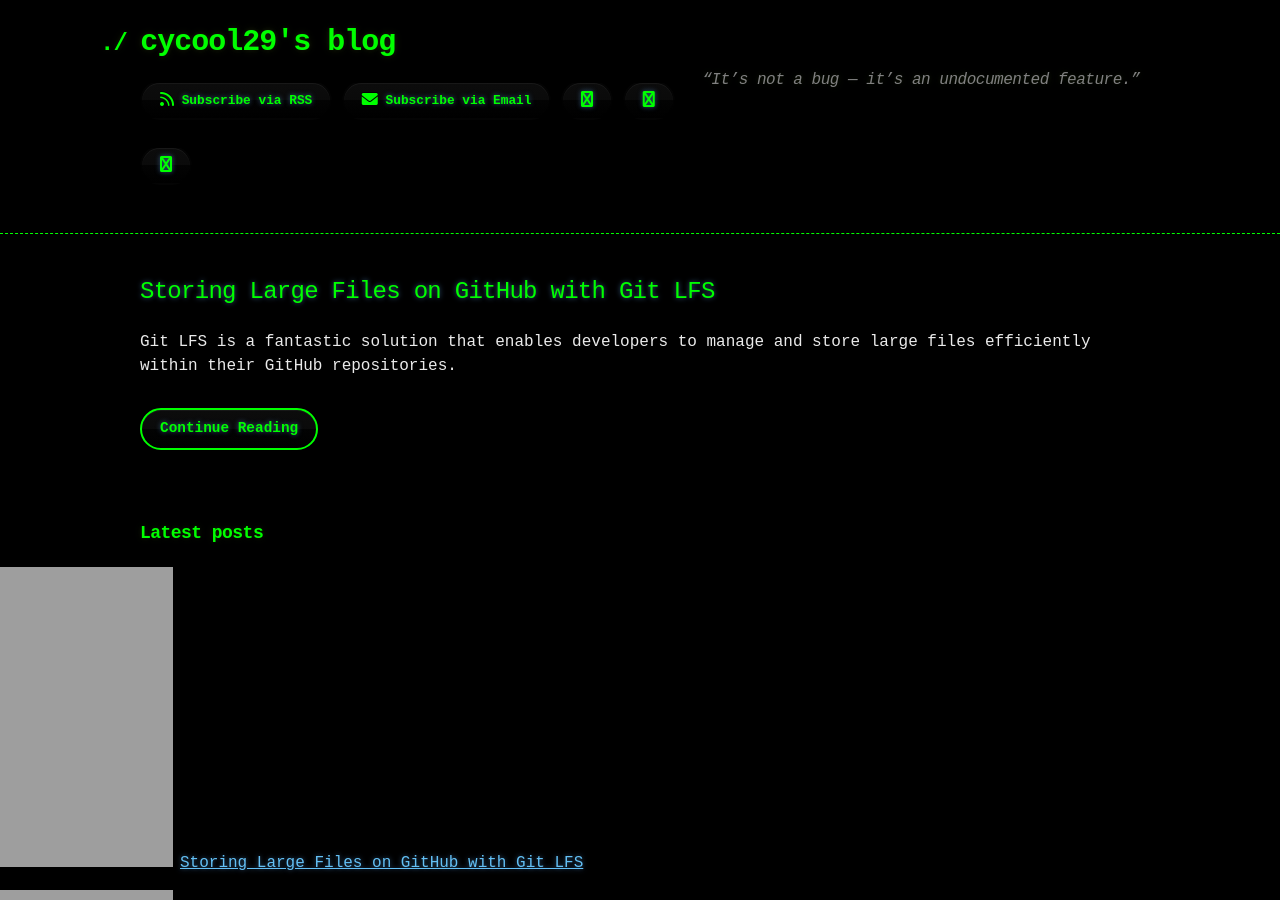
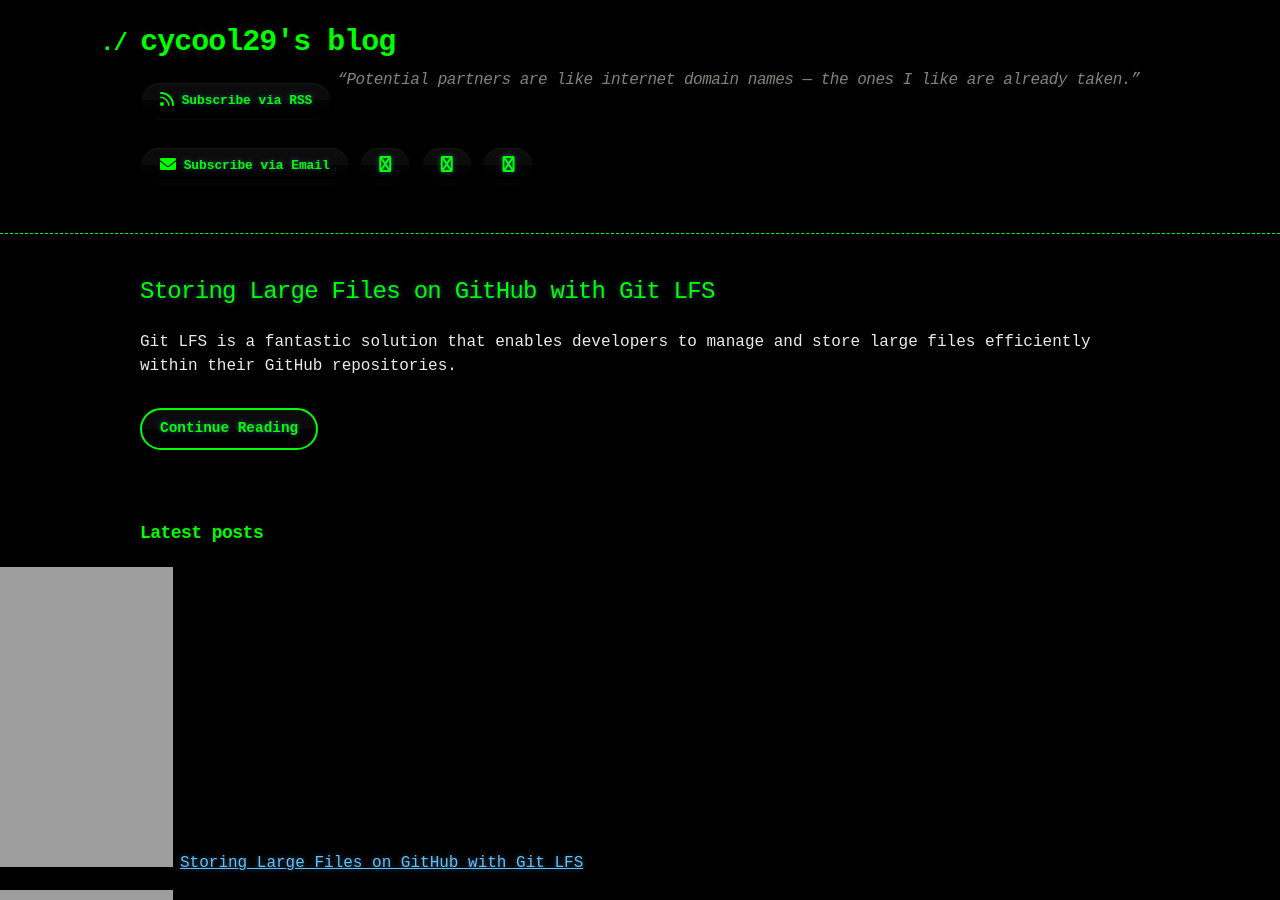
Before and after one commit to cycool29/cycool29.github.io, a Jekyll site: the page built from index.md, in a window 1280 px wide and 900 px high. Built offline with Jekyll 4.4.1, drawn with Linux system fonts in a browser that asks for light colours; a style sheet for code colours, icons or effects is not loaded.

Commit message:
Update quotes

```diff
--- a/_config.yml
+++ b/_config.yml
@@ -1,5 +1,5 @@
 title: cycool29's blog
-description: "“It’s not a bug — it’s an undocumented feature.” "
+description: "“Potential partners are like internet domain names — the ones I like are already taken.” "
 bio: A high school student. Intermediate in Python, Git, Bash. Learning JavaScript. He/Him. "
 author: cycool29
 url: https://cycool29.github.io
```
